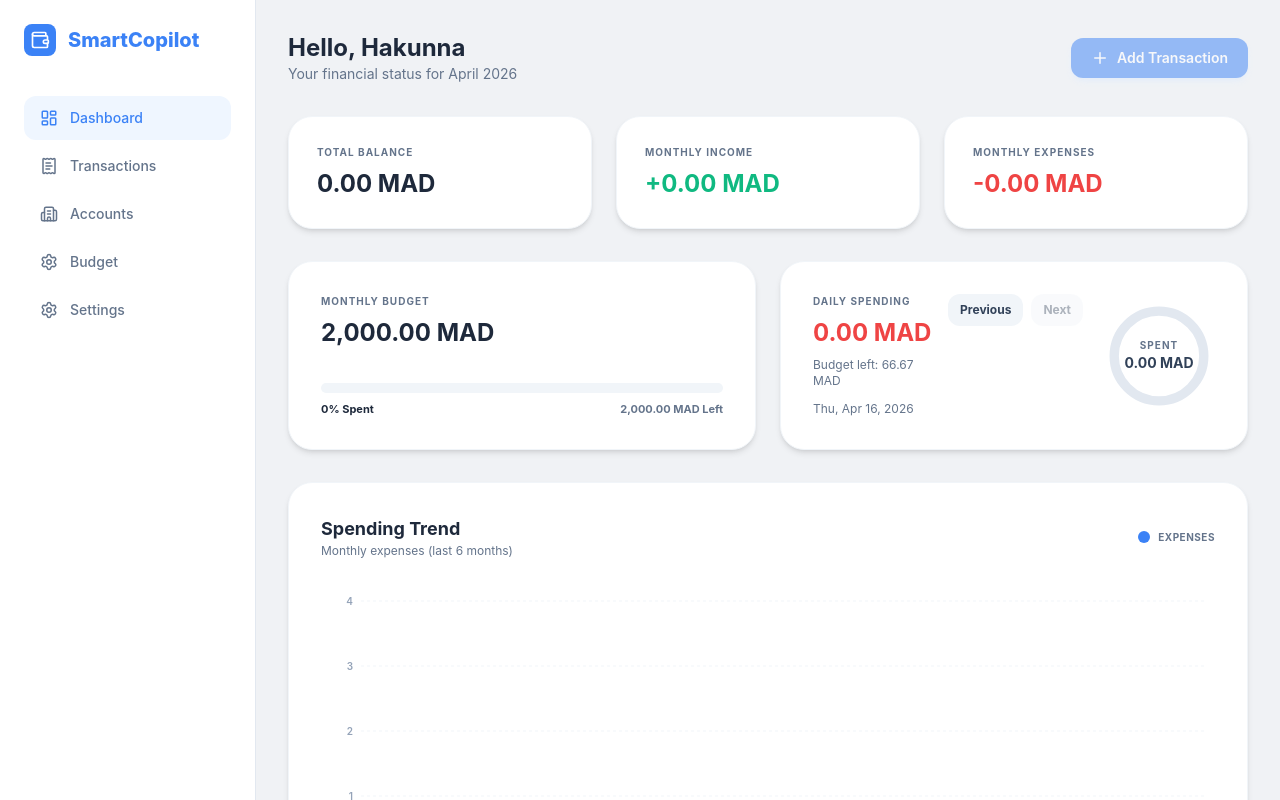
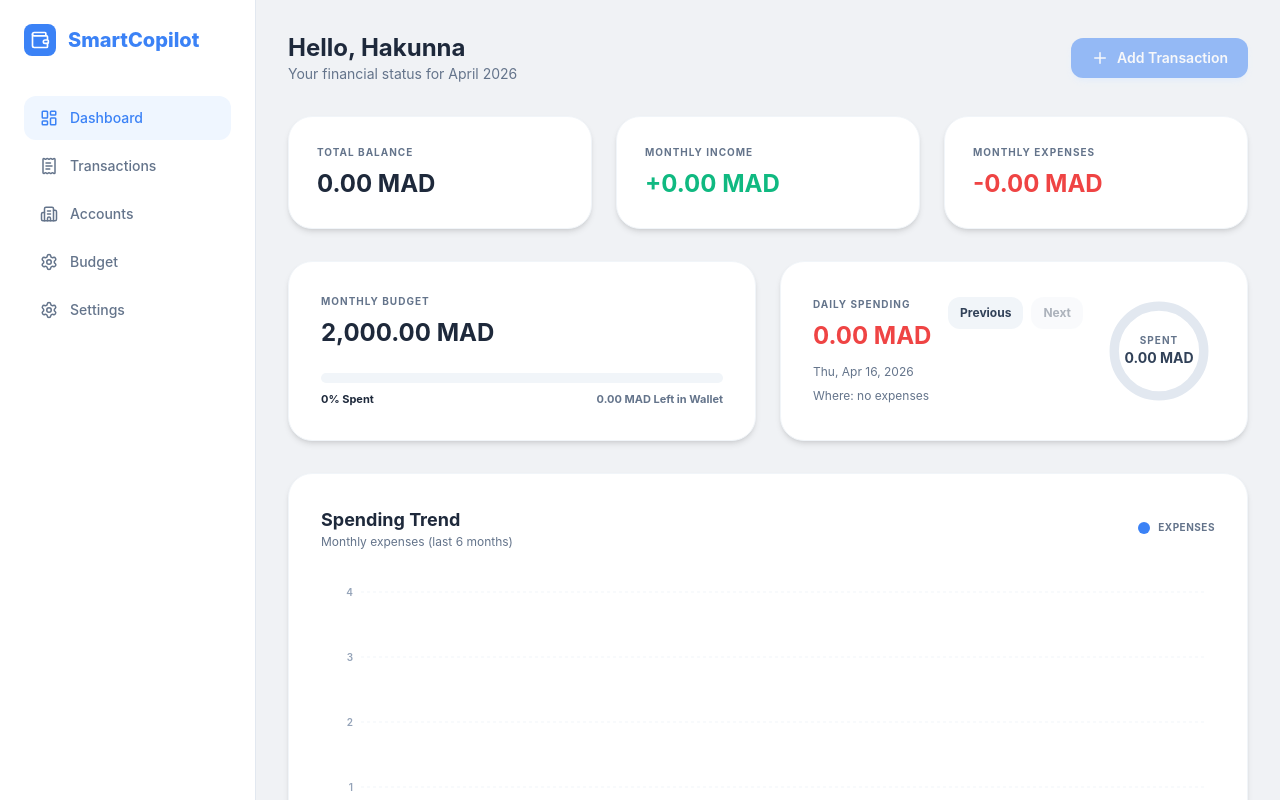
Before and after one commit to hakunnna2/tracker-money, a React (Vite) app: page / in a window 1280 px wide. Shown: the top 800 px of the page. Built offline with nearby package versions, Linux system fonts and the light colour scheme.

Commit message:
fix: use wallet balance for monthly budget left and daily spending details

```diff
--- a/src/components/tabs/DashboardView.tsx
+++ b/src/components/tabs/DashboardView.tsx
@@ -170,9 +170,7 @@ export default function DashboardView({
     const selectedDate = new Date(now);
     selectedDate.setDate(now.getDate() - selectedDayOffset);
 
-    const daysInMonth = new Date(selectedDate.getFullYear(), selectedDate.getMonth() + 1, 0).getDate();
-    const todaySpent = transactions
-      .filter((t) => {
+    const dailyExpenseTransactions = transactions.filter((t) => {
       if (t.type !== 'expense') return false;
       const d = parseLocalDate(t.date);
       return (
@@ -181,20 +179,21 @@ export default function DashboardView({
         d.getMonth() === selectedDate.getMonth() &&
         d.getFullYear() === selectedDate.getFullYear()
       );
-      })
-      .reduce((sum, t) => sum + t.amount, 0);
+    });
 
-    const dailyTarget = budget.monthlyLimit / Math.max(daysInMonth, 1);
-    const progressRaw = (todaySpent / (dailyTarget || 1)) * 100;
-    const progress = Math.min(100, progressRaw);
-    const budgetLeft = dailyTarget - todaySpent;
+    const todaySpent = dailyExpenseTransactions.reduce((sum, t) => sum + t.amount, 0);
+    const categoryMap: Record<string, number> = {};
+    for (const tx of dailyExpenseTransactions) {
+      categoryMap[tx.category] = (categoryMap[tx.category] || 0) + tx.amount;
+    }
+    const whereEntries = Object.entries(categoryMap).sort((a, b) => b[1] - a[1]).slice(0, 3);
 
-    return { todaySpent, dailyTarget, budgetLeft, progress, progressRaw, selectedDate };
+    return { todaySpent, selectedDate, whereEntries };
   }, [transactions, budget.monthlyLimit, walletAccount, selectedDayOffset]);
 
   const circleRadius = 48;
   const circleCircumference = 2 * Math.PI * circleRadius;
-  const circleOffset = circleCircumference - (dailyStats.progress / 100) * circleCircumference;
+  const circleOffset = dailyStats.todaySpent > 0 ? 0 : circleCircumference;
 
   return (
     <motion.div
@@ -227,7 +226,7 @@ export default function DashboardView({
             <div className="flex justify-between text-[11px] font-bold">
               <span>{Math.round(budgetSpentPercent)}% Spent</span>
               <span className="text-brand-muted">
-                {formatCurrency(Math.max(0, budget.monthlyLimit - stats.currentMonthExpenses), currency)} Left
+                {formatCurrency(stats.totalBalance, currency)} Left in Wallet
               </span>
             </div>
           </div>
@@ -241,9 +240,6 @@ export default function DashboardView({
                 <h3 className="text-lg sm:text-xl lg:text-2xl font-bold text-brand-danger">
                   {formatCurrency(dailyStats.todaySpent, currency)}
                 </h3>
-                <p className="text-xs text-brand-muted mt-2">
-                  Budget left: {formatCurrency(Math.max(0, dailyStats.budgetLeft), currency)}
-                </p>
               </div>
               <div className="flex items-center gap-2 shrink-0">
                 <button
@@ -271,6 +267,16 @@ export default function DashboardView({
                 year: 'numeric',
               })}
             </p>
+            <div className="mt-2 space-y-1">
+              {dailyStats.whereEntries.length === 0 && (
+                <p className="text-xs text-brand-muted">Where: no expenses</p>
+              )}
+              {dailyStats.whereEntries.map(([cat, amount]) => (
+                <p key={cat} className="text-xs text-brand-muted">
+                  {cat}: {formatCurrency(amount, currency)}
+                </p>
+              ))}
+            </div>
           </div>
 
           <div className="relative w-28 h-28 shrink-0">
@@ -280,7 +286,7 @@ export default function DashboardView({
                 cx="60"
                 cy="60"
                 r={circleRadius}
-                stroke={dailyStats.progressRaw > 100 ? '#ef4444' : '#3b82f6'}
+                stroke={dailyStats.todaySpent > 0 ? '#3b82f6' : '#cbd5e1'}
                 strokeWidth="10"
                 fill="none"
                 strokeLinecap="round"
```
Lines whose indentation alone changed are shown as unchanged.
